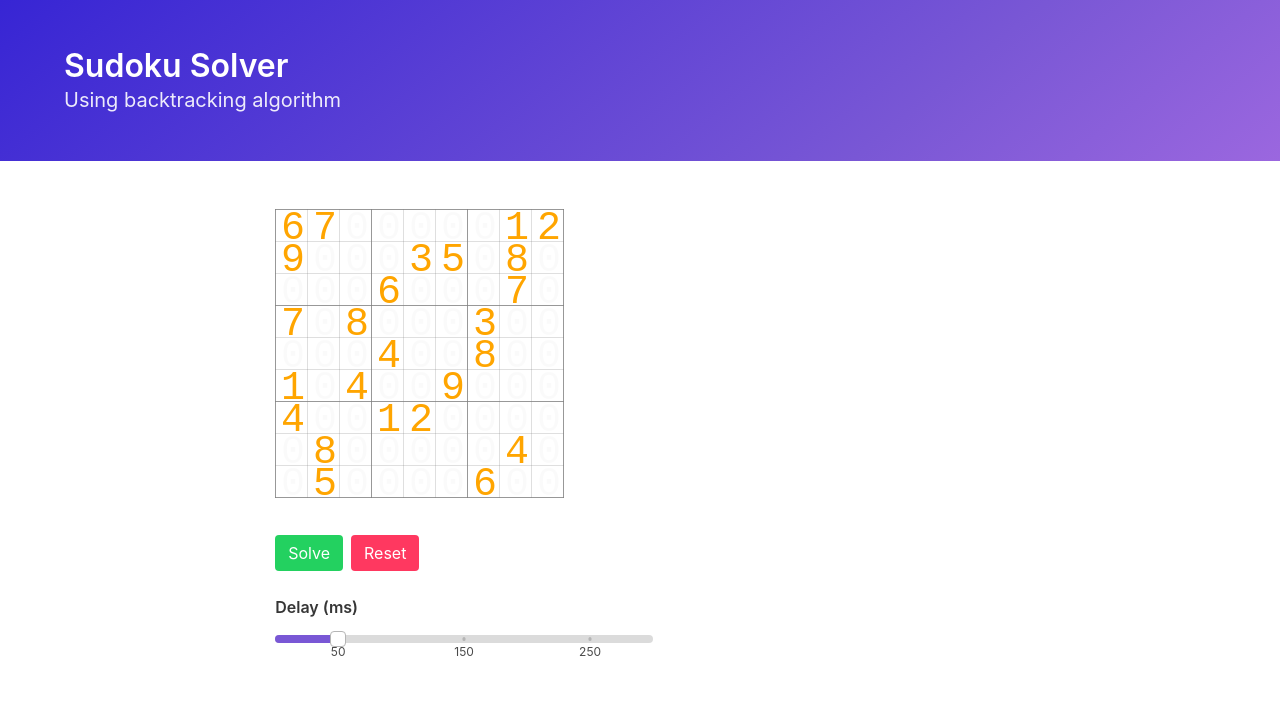
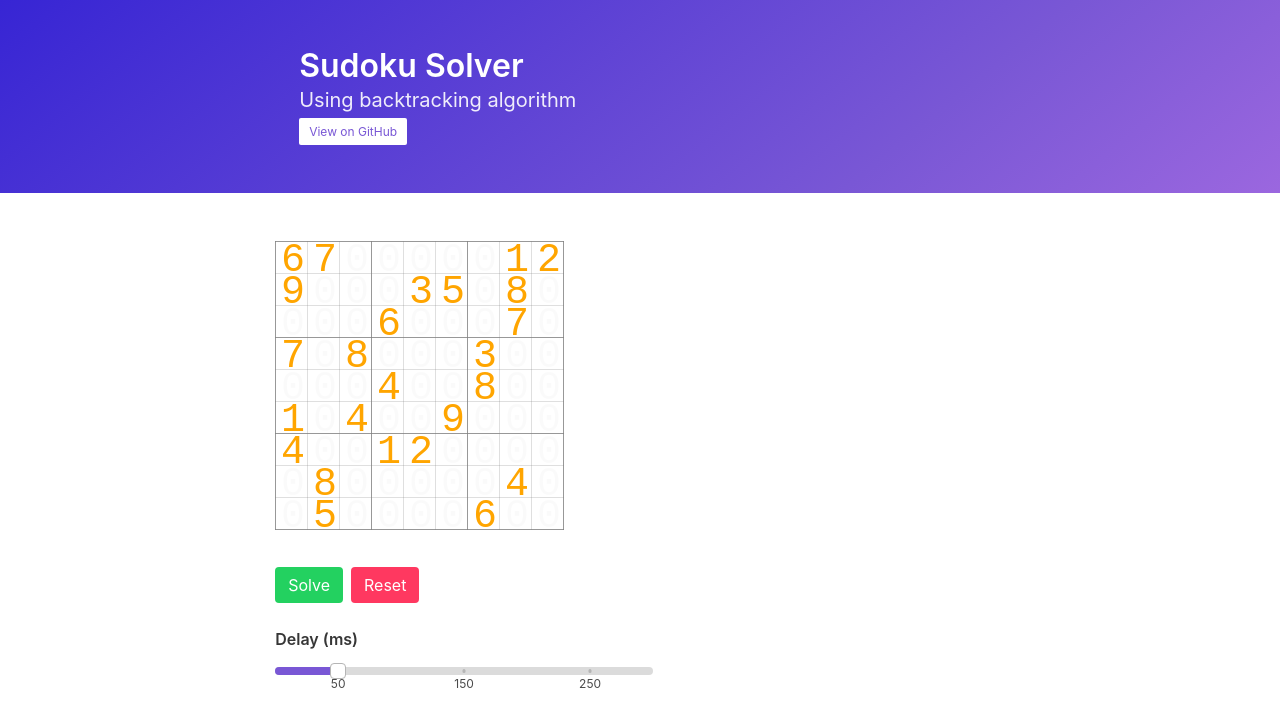
Before and after one commit to rajasharan/sudoku-solver, a plain HTML site: page index.html in a window 1280 px wide. Drawn offline with Linux system fonts and the light colour scheme.

Commit message:
add github link

```diff
--- a/index.html
+++ b/index.html
@@ -8,13 +8,26 @@
     <link rel="stylesheet" href="./vendor-libs/buefy.min.css">
     <script src="./vendor-libs/vue.js"></script>
     <script src="./vendor-libs/buefy.min.js"></script>
+    <style>
+        .container .subtitle {
+            margin-bottom: 5px;
+        }
+    </style>
 </head>
 <body>
     <section class="hero is-primary is-bold">
       <div class="hero-body">
         <div class="container">
-          <h1 class="title">Sudoku Solver</h1>
-          <h2 class="subtitle">Using backtracking algorithm</h2>
+          <div class="columns">
+            <div class="column is-one-fifth"></div>
+            <div class="column">
+              <h1 class="title">Sudoku Solver</h1>
+              <h2 class="subtitle">Using backtracking algorithm</h2>
+              <a class="button is-small is-link is-inverted" href="https://github.com/rajasharan/sudoku-solver">
+                <span>View on GitHub</span>
+              </a>
+            </div>
+          </div>
         </div>
       </div>
     </section>
```
Also changed, not shown: 1 other file.
